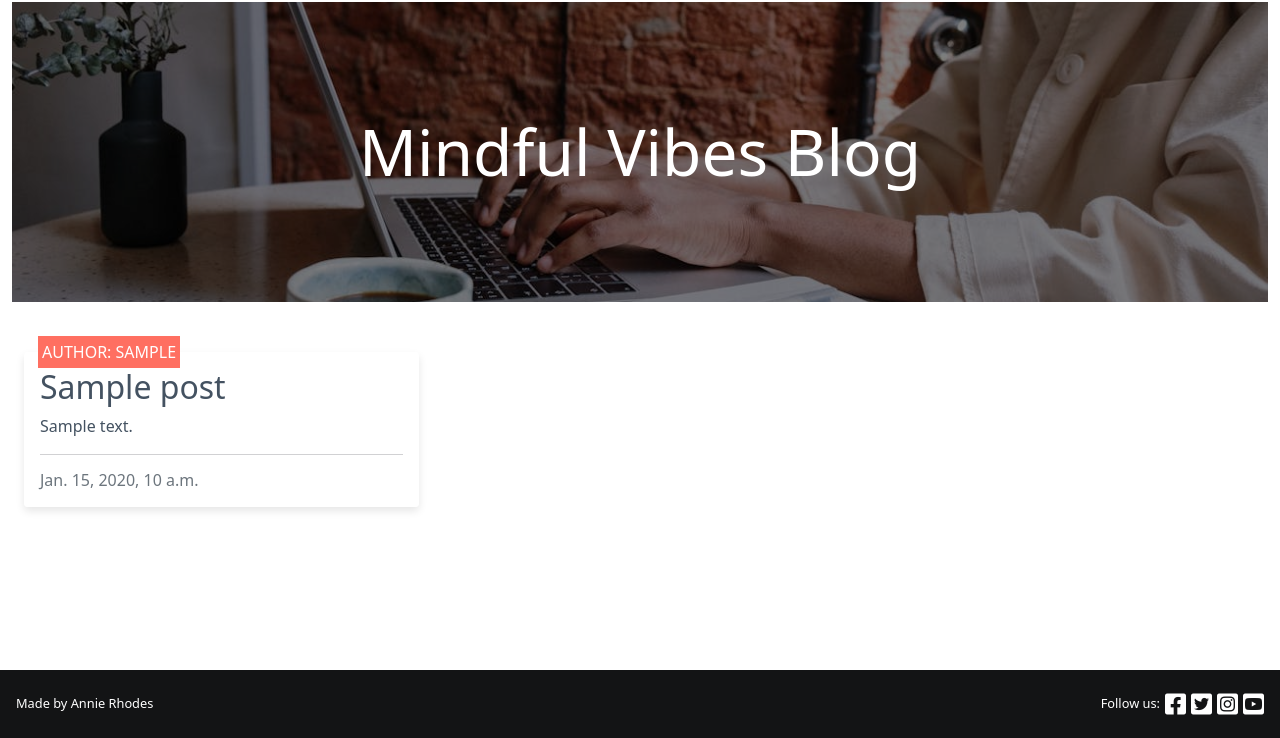
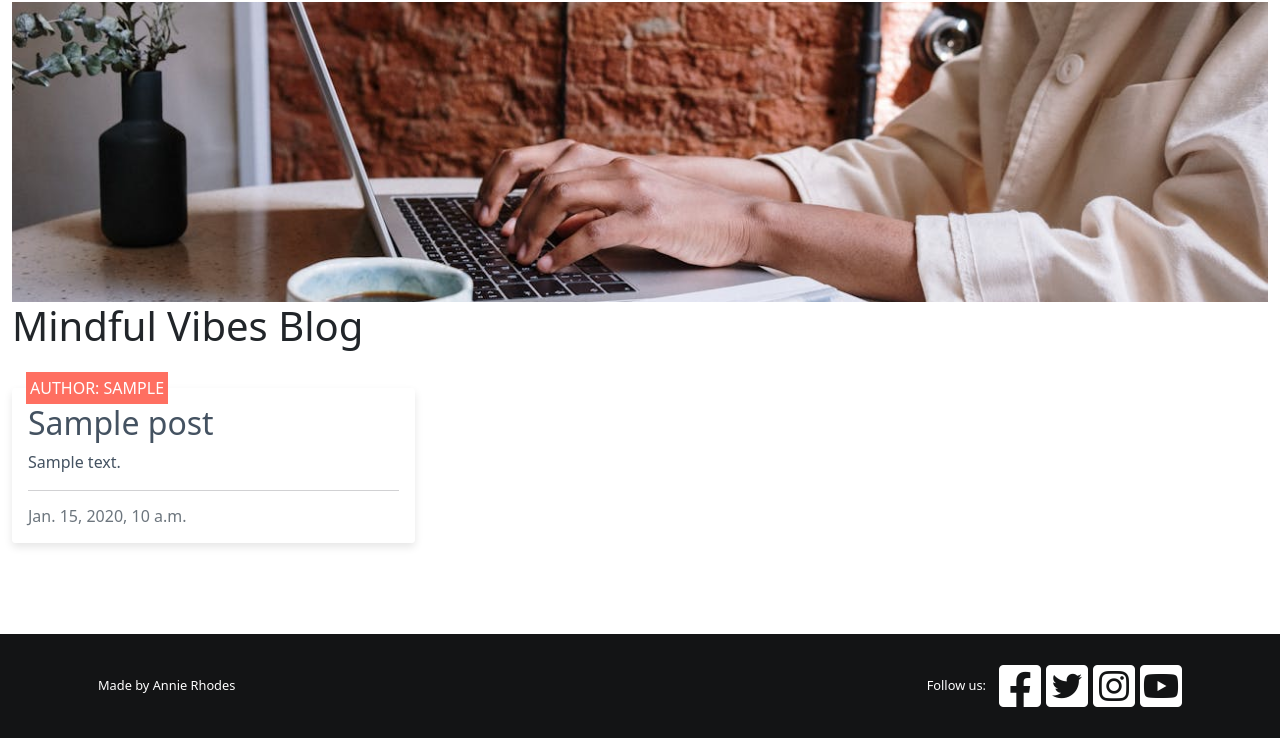
Before and after one commit to AnnieRho7/mindful-vibes, a Django app: page /blog/ in a window 1280 px wide. Shown: the part 62-800 px from the top of the page. Run offline with Django 5.2, Linux system fonts and the light colour scheme; tables that the repository leaves empty hold one stand-in row (values such as "Sample post").

Commit message:
updated css

```diff
--- a/blog/templates/blog/post_detail.html
+++ b/blog/templates/blog/post_detail.html
@@ -7,9 +7,7 @@
     <div class="container">
         <div class="row g-0">
             <div class="col-md-6 masthead-text">
-                <!-- Post title goes in these h1 tags -->
                 <h1 class="post-title">{{ post.title }}</h1>
-                <!-- Post author goes before the | the post's created date goes after -->
                 <p class="post-subtitle">{{ post.author }} | {{ post.created_on }}</p>
             </div>
             <div class="d-none d-md-block col-md-6 masthead-image">
@@ -23,8 +21,6 @@
     <div class="row">
         <div class="col card mb-4  mt-3 left  top">
             <div class="card-body">
-                <!-- The post content goes inside the card-text. -->
-                <!-- Use the | safe filter inside the template tags -->
                 <p class="card-text">
                     {{ post.content | safe }}
                 </p>
--- a/mindful_vibes/settings.py
+++ b/mindful_vibes/settings.py
@@ -24,7 +24,7 @@ TEMPLATES_DIR = os.path.join(BASE_DIR, 'templates')
 # Security settings
 SECRET_KEY = config('SECRET_KEY')
 # SECRET_KEY = os.environ.get('SECRET_KEY')
-DEBUG = True
+DEBUG = False
 ALLOWED_HOSTS = [
     (
         '8000-annierho7-mindfulvibes-'
--- a/mindful_vibes/urls.py
+++ b/mindful_vibes/urls.py
@@ -5,6 +5,7 @@ from django.contrib import admin
 from django.urls import path, include
 from django.conf import settings
 from django.conf.urls.static import static
+from user_profile.views import custom_404_view
 
 urlpatterns = [
     path("about/", include("about.urls"), name="about-urls"),
@@ -14,3 +15,5 @@ urlpatterns = [
     path('user_profile/', include('user_profile.urls')),
     path("", include("blog.urls")),
 ]
+
+handler404 = custom_404_view
--- a/static/css/style.css
+++ b/static/css/style.css
@@ -1,3 +1,9 @@
+* {
+    margin: 0;
+    padding: 0;
+    box-sizing: border-box;
+}
+
 /* General Styles */
 body {
     background-color: #ffffff;
@@ -102,10 +108,10 @@ body {
 }
 
 /* Scale */
-.scale {
+/* .scale {
     width: 100%;
     height: auto;
-}
+} */
 
 /* Author */
 .author {
@@ -244,7 +250,7 @@ body {
 }
 
 /* Additional Styling */
-.faded {
+/* .faded {
     color: rgb(172, 175, 175);
 }
 
@@ -266,7 +272,7 @@ body {
 .col-md-8 {
     padding-left: 15px;
     padding-right: 15px;
-}
+} */
 
 /* Hero Section */
 .hero-section {
@@ -320,7 +326,7 @@ body {
 
 .featured-posts .card-title {
     font-size: 1.25rem;
-    color: #4A4A4F; /* Existing color for card titles */
+    color: #4A4A4F;
 }
 
 .featured-posts .card-text {
@@ -356,7 +362,7 @@ body {
 }
 
 /* Form Inline Styles */
-.form-inline .form-control {
+/* .form-inline .form-control {
     border-radius: 0;
 }
 
@@ -369,8 +375,10 @@ body {
 .form-inline .btn-primary:hover,
 .form-inline .btn-primary:active {
     background-color: #FFC107;
+} */
+.h1 title {
+    font-size: 6vh;
 }
-
 /* About Page */
 .about-img {
     width: 100%;
@@ -488,7 +496,7 @@ body {
 }
 
 /* Overlay styles */
-.overlay {
+/* .overlay {
     position: absolute;
     top: 0;
     left: 0;
@@ -503,14 +511,14 @@ body {
     text-align: center;
     padding: 20px;
     box-sizing: border-box;
-}
+} */
 
 /* Title styles */
-.title {
-    font-size: 4rem;
+/* .title {
+    font-size: 8vh;
     margin: 0;
     z-index: 1;
-}
+} */
 
 /* Alert Banner */
 .alert-banner {
@@ -556,10 +564,6 @@ body {
 .footer {
     background-color: #131415;
     padding: 10px 0;
-    display: flex;
-    justify-content: space-between;
-    align-items: center;
-    flex-wrap: wrap;
 }
 
 .footer p {
@@ -576,5 +580,5 @@ body {
 
 .social-icon {
     margin-left: 5px;
-    font-size: 1.5rem;
+    font-size: 3rem;
 }
--- a/templates/base.html
+++ b/templates/base.html
@@ -117,13 +117,14 @@
 
     <!-- Footer -->
     <footer class="footer mt-auto py-3">
-        <p class="text-white text-center">
+        <div class="container d-flex justify-content-between align-items-center">
+            <p class="text-white mb-0">
                 {% block copyright %}
                 Made by Annie Rhodes
                 {% endblock copyright %}
             </p>
-        <div class="social-links" style="margin-left: auto;">
-            <p class="m-0 text-white">Follow us:</p>
+            <div class="social-links d-flex align-items-center">
+                <p class="m-0 text-white me-2">Follow us:</p>
                 <a href="https://facebook.com" target="_blank" class="social-icon">
                     <i class="fab fa-facebook-square" style="color: white;"></i>
                 </a>
@@ -137,7 +138,10 @@
                     <i class="fab fa-youtube-square" style="color: white;"></i>
                 </a>
             </div>
+        </div>
     </footer>
+
+
 
     <script>
         // Automatically hide the alert after 5 seconds
--- a/user_profile/views.py
+++ b/user_profile/views.py
@@ -81,3 +81,7 @@ def view_user_profile(request, username):
         'user_profile': user_profile,
         'user': user
     })
+
+
+def custom_404_view(request, exception):
+    return render(request, '404.html', status=404)
```
Also changed, not shown: templates/404.html (added, +16 -0 lines). Lines whose indentation alone changed are shown as unchanged.
